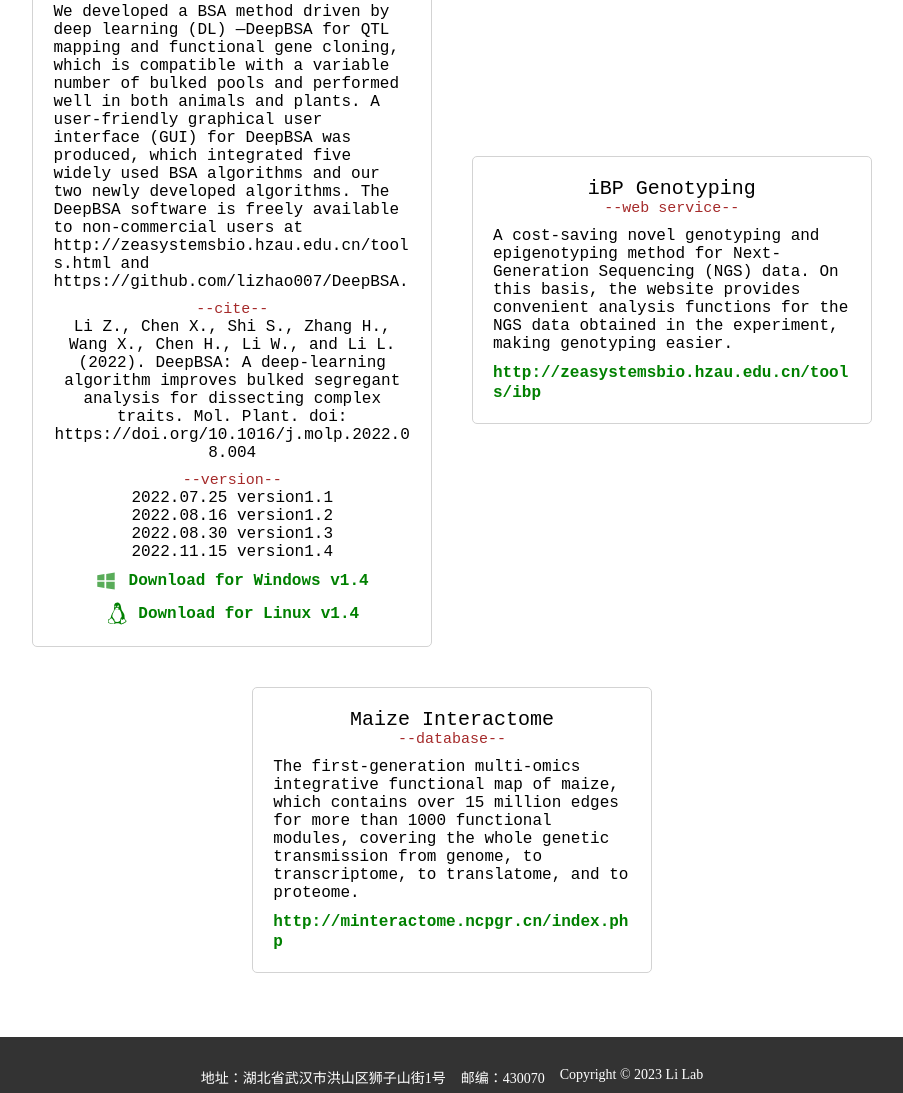
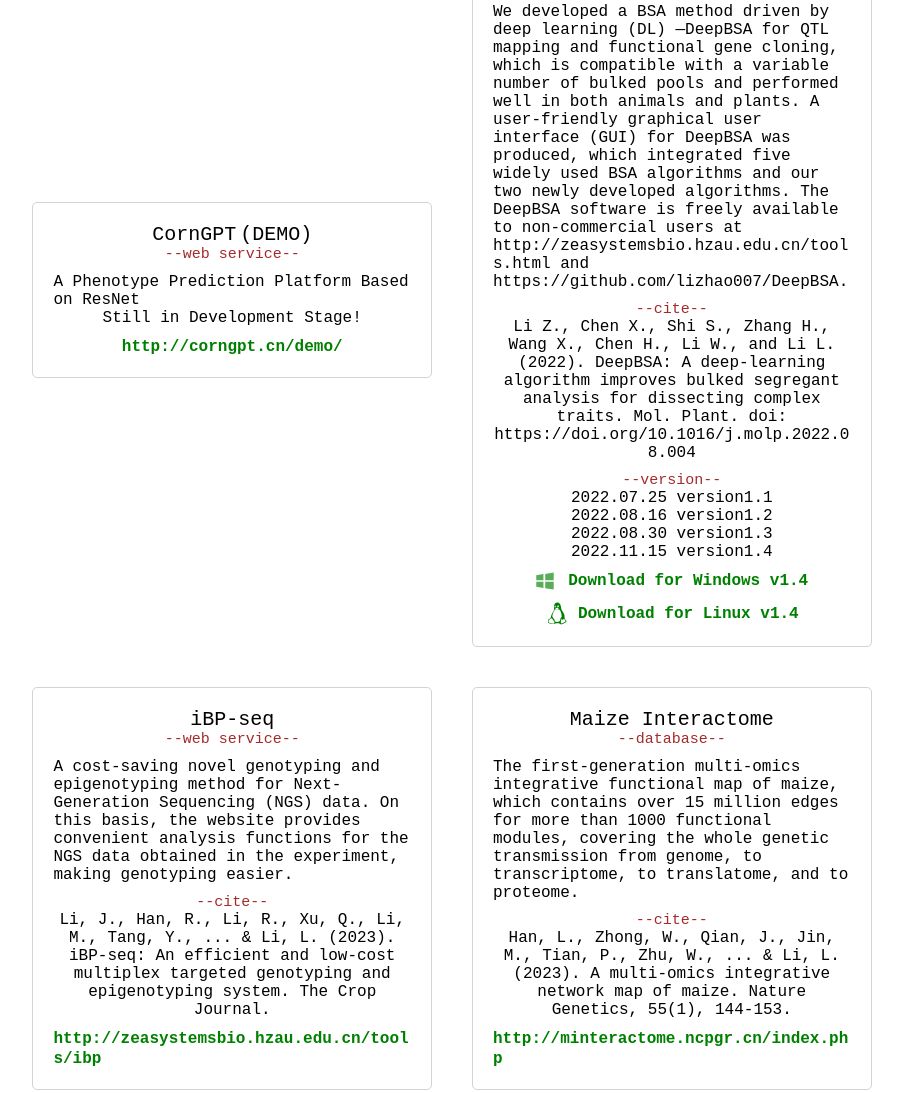
Before and after one commit to Hanryi/LiLab-Site, a plain HTML site: page tools.html in a window 1280 px wide. Shown: the part 199-1292 px from the top of the page, without its empty margins (188-1091 px from the left). Drawn offline with Linux system fonts and the light colour scheme.

Commit message:
corngpt block in tools

```diff
--- a/tools.html
+++ b/tools.html
@@ -39,6 +39,19 @@
 
     <div id="content">
         <div class="software-block">
+            <div class="software">
+                <div class="software-name">CornGPT&thinsp;(DEMO)</div>
+                <div class="software-category">--web service--</div>
+                <div class="software-brief">
+                    A Phenotype Prediction Platform Based on ResNet
+                </div>
+                <div class="software-brief" style="text-align: center;">
+                    Still in Development Stage!
+                </div>
+                <a class="software-link"  href="http://corngpt.cn/demo/" target="_blank">
+                    http://corngpt.cn/demo/
+                </a>
+            </div>
             <div class="software">
                 <div class="software-name">DeepBSA</div>
                 <div class="software-category">--software--</div>
@@ -93,7 +106,7 @@
 
             </div>
             <div class="software">
-                <div class="software-name">iBP Genotyping</div>
+                <div class="software-name">iBP-seq</div>
                 <div class="software-category">--web service--</div>
                 <div class="software-brief">
                     A cost-saving novel genotyping and epigenotyping method
@@ -101,6 +114,12 @@
                     the website provides convenient analysis functions for the
                     NGS data obtained in the experiment, making genotyping
                     easier.
+                </div>
+                <div class="software-category" style="margin: 10px 0px 0px;">--cite--</div>
+                <div class="software-brief" style="text-align: center;">
+                    Li, J., Han, R., Li, R., Xu, Q., Li, M., Tang, Y., ... & Li, L. (2023).
+                    <a href="https://doi.org/10.1016/j.cj.2023.03.012" style="color: black;">iBP-seq: An efficient and low-cost multiplex targeted genotyping and epigenotyping system.</a>
+                    The Crop Journal.
                 </div>
                 <a class="software-link"  href="http://zeasystemsbio.hzau.edu.cn/tools/ibp" target="_blank">
                     http://zeasystemsbio.hzau.edu.cn/tools/ibp
@@ -115,6 +134,12 @@
                     than 1000 functional modules, covering the whole genetic
                     transmission from genome, to transcriptome, to translatome,
                     and to proteome.
+                </div>
+                <div class="software-category" style="margin: 10px 0px 0px;">--cite--</div>
+                <div class="software-brief" style="text-align: center;">
+                    Han, L., Zhong, W., Qian, J., Jin, M., Tian, P., Zhu, W., ... & Li, L. (2023).
+                    <a href="https://doi.org/10.1038/s41588-022-01262-1" style="color: black;">A multi-omics integrative network map of maize.</a>
+                    Nature Genetics, 55(1), 144-153.
                 </div>
                 <a class="software-link" href="http://minteractome.ncpgr.cn/index.php" target="_blank">
                     http://minteractome.ncpgr.cn/index.php
```
